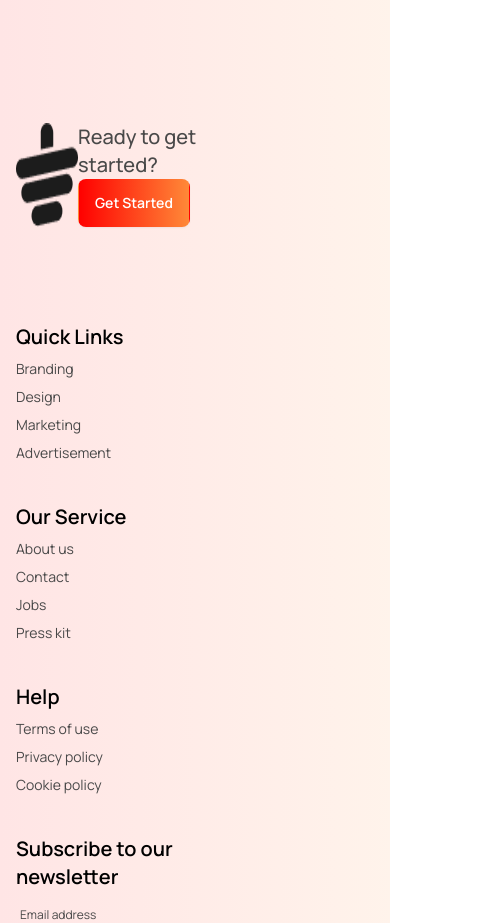
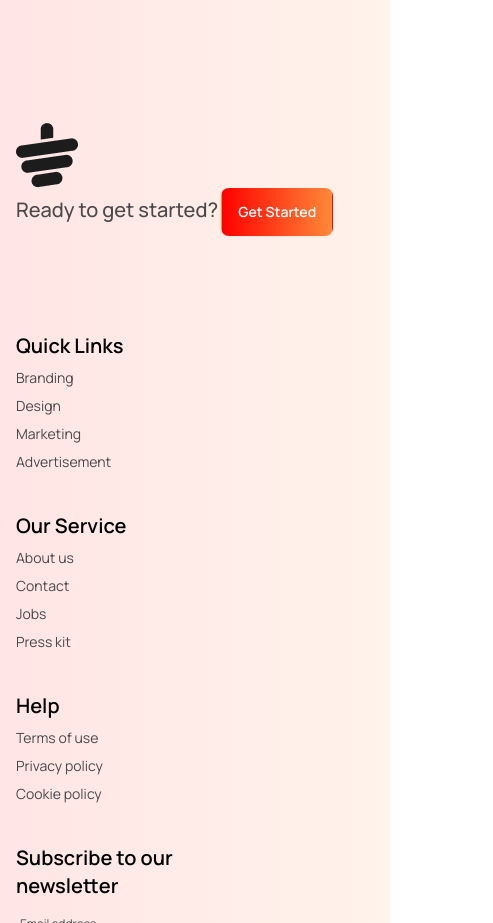
Before and after one commit to Abir0D/Tea-house-daisyui, a plain HTML site: page index.html in a window 390 px wide. Shown: the part 8000-8923 px from the top of the page, 493 px wide, since content can reach past the window. Drawn offline with nearby package versions, Linux system fonts and the light colour scheme.

Commit message:
fixed some responsiveness

```diff
--- a/index.html
+++ b/index.html
@@ -270,10 +270,10 @@
   </main>
   <!-- footer section -->
   <footer class="px-4 lg:px-48 py-10 bg-gradient-to-r from-[#FF00001A] to-[#FF89381A] text-base-content">
-    <div class="flex justify-between my-24">
+    <div class="lg:flex justify-between my-24">
       <img src="images/cup.png" alt="">
-      <p class="pr-[295px]">
-        <span class="mr-10 font-manrope font-medium text-xl text-[#494949]">Ready to get started?</span>
+      <p class="lg:pr-[295px]">
+        <span class="lg:mr-10 font-manrope font-medium text-xl text-[#494949]">Ready to get started?</span>
         <button
           class="btn  bg-gradient-to-r from-[#FF0000] to-[#FF8938] lg:w-[164px] border-transparent rounded-lg text-white">Get
           Started</button>
```
